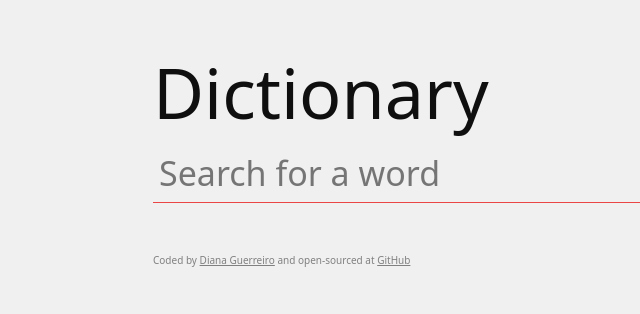
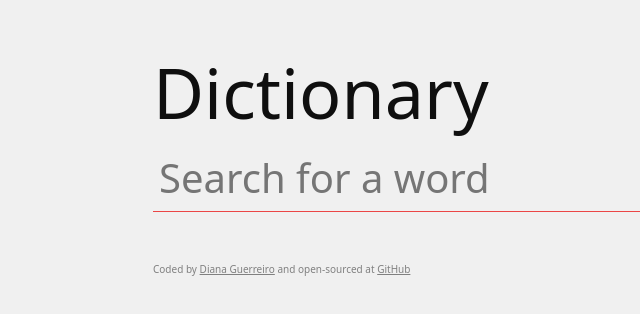
Before and after one commit to wwwavvves/dictionary_react_addon_shecodes, a React (Create React App) app: page / in a window 1280 px wide. Shown: the top 314 px of the page, without its empty margins (197-837 px from the left). Built offline with nearby package versions, Linux system fonts and the light colour scheme.

Commit message:
Css adjustments

```diff
--- a/src/Search.css
+++ b/src/Search.css
@@ -10,9 +10,10 @@ form {
   border-bottom: 1px solid var(--off-black);
   padding: 6px;
   color: var(--red);
-  font-size: 34px;
+  font-size: 40px;
   font-weight: 500;
   line-height: 1;
+  width: 100%;
 }
 
 .input:focus-visible {
```
